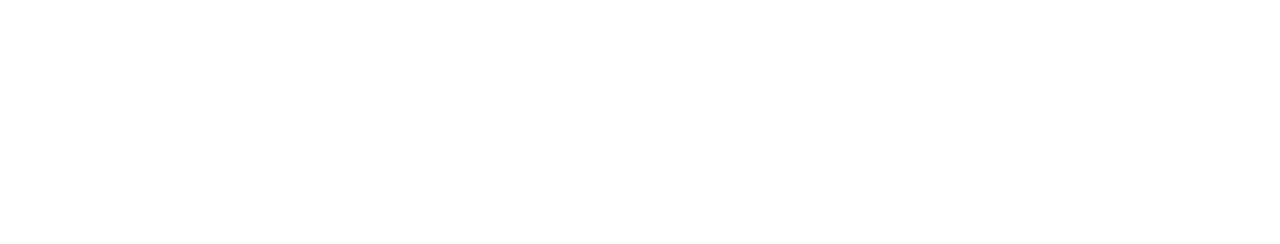
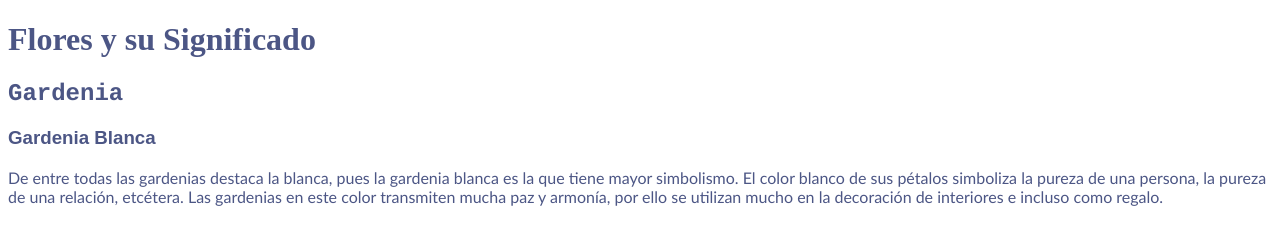
Before and after one commit to KeniaBurgos/UIIConstruyePagWeb, a plain HTML site: page actividad10.html in a window 1280 px wide. Drawn offline with Linux system fonts and the light colour scheme.

Commit message:
<!DOCTYPE html> <html>   <head>     <meta charset="utf-8">     <meta name="viewport" content="width=device-width">     <title>Actividad 10. Herencia de propiedades de estilo</title>     <style>       body {         color: #4c5685;         font-family: Candara;       }       h1 {         font-family: Times New Roman;       }       h2 {         font-family: Courier;       }       h3 {         font-family: Arial;       }     </style>   </head>   <body>     <h1>Flores y su Significado</h1>     <h2>Gardenia</h2>     <h3>Gardenia Blanca</h3>     <p>De entre todas las gardenias destaca la blanca, pues la gardenia blanca es la que tiene mayor simbolismo. El color blanco de sus pétalos simboliza la pureza de una persona, la pureza de una relación, etcétera. Las gardenias en este color transmiten mucha paz y armonía, por ello se utilizan mucho en la decoración de interiores e incluso como regalo.</p>   </body> </html>

```diff
--- a/actividad10.html
+++ b/actividad10.html
@@ -4,7 +4,26 @@
     <meta charset="utf-8">
     <meta name="viewport" content="width=device-width">
     <title>Actividad 10. Herencia de propiedades de estilo</title>
+    <style>
+      body {
+        color: #4c5685;
+        font-family: Candara;
+      }
+      h1 {
+        font-family: Times New Roman;
+      }
+      h2 {
+        font-family: Courier;
+      }
+      h3 {
+        font-family: Arial;
+      }
+    </style>
   </head>
   <body>
+    <h1>Flores y su Significado</h1>
+    <h2>Gardenia</h2>
+    <h3>Gardenia Blanca</h3>
+    <p>De entre todas las gardenias destaca la blanca, pues la gardenia blanca es la que tiene mayor simbolismo. El color blanco de sus pétalos simboliza la pureza de una persona, la pureza de una relación, etcétera. Las gardenias en este color transmiten mucha paz y armonía, por ello se utilizan mucho en la decoración de interiores e incluso como regalo.</p>
   </body>
 </html>
```
